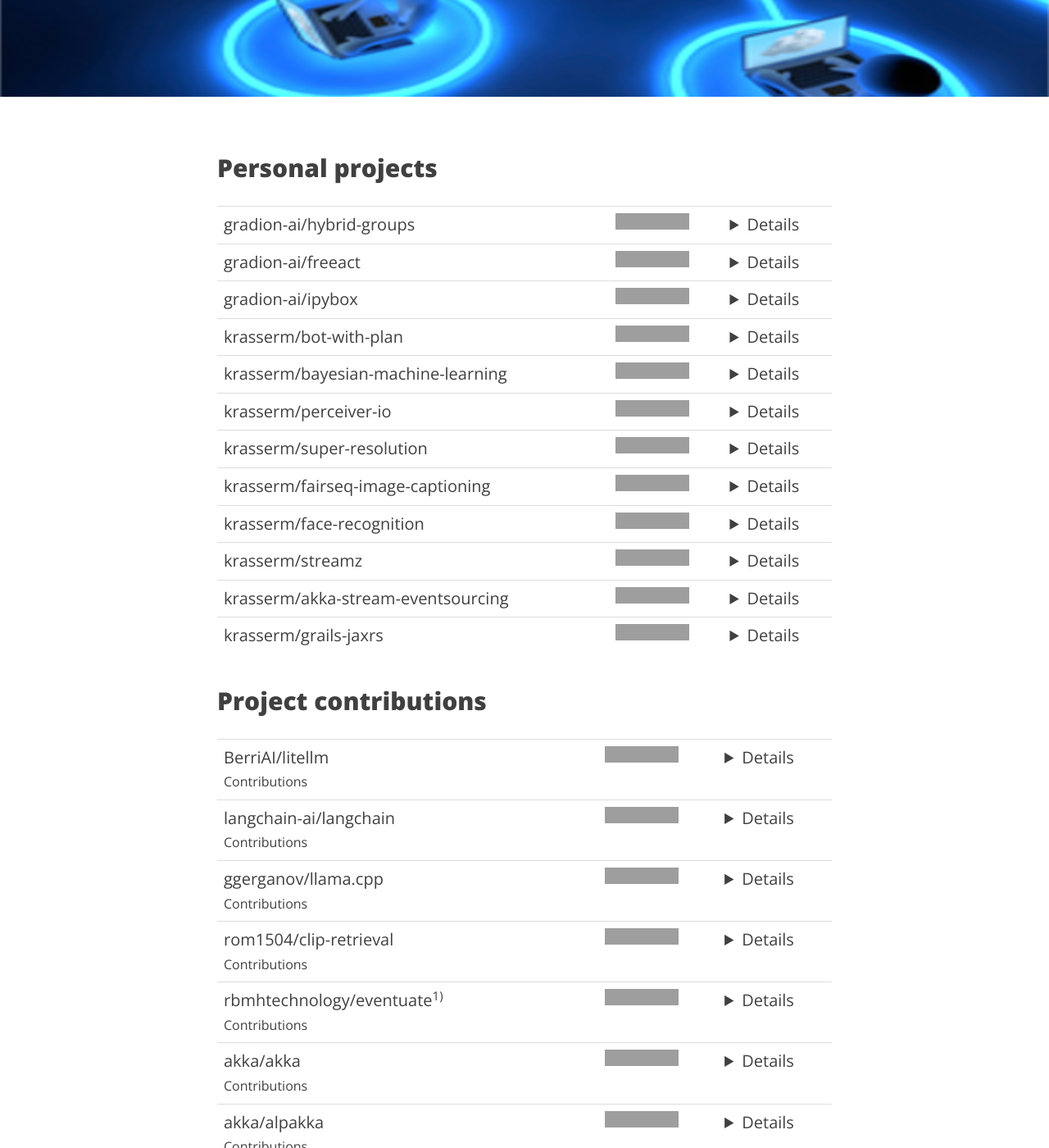
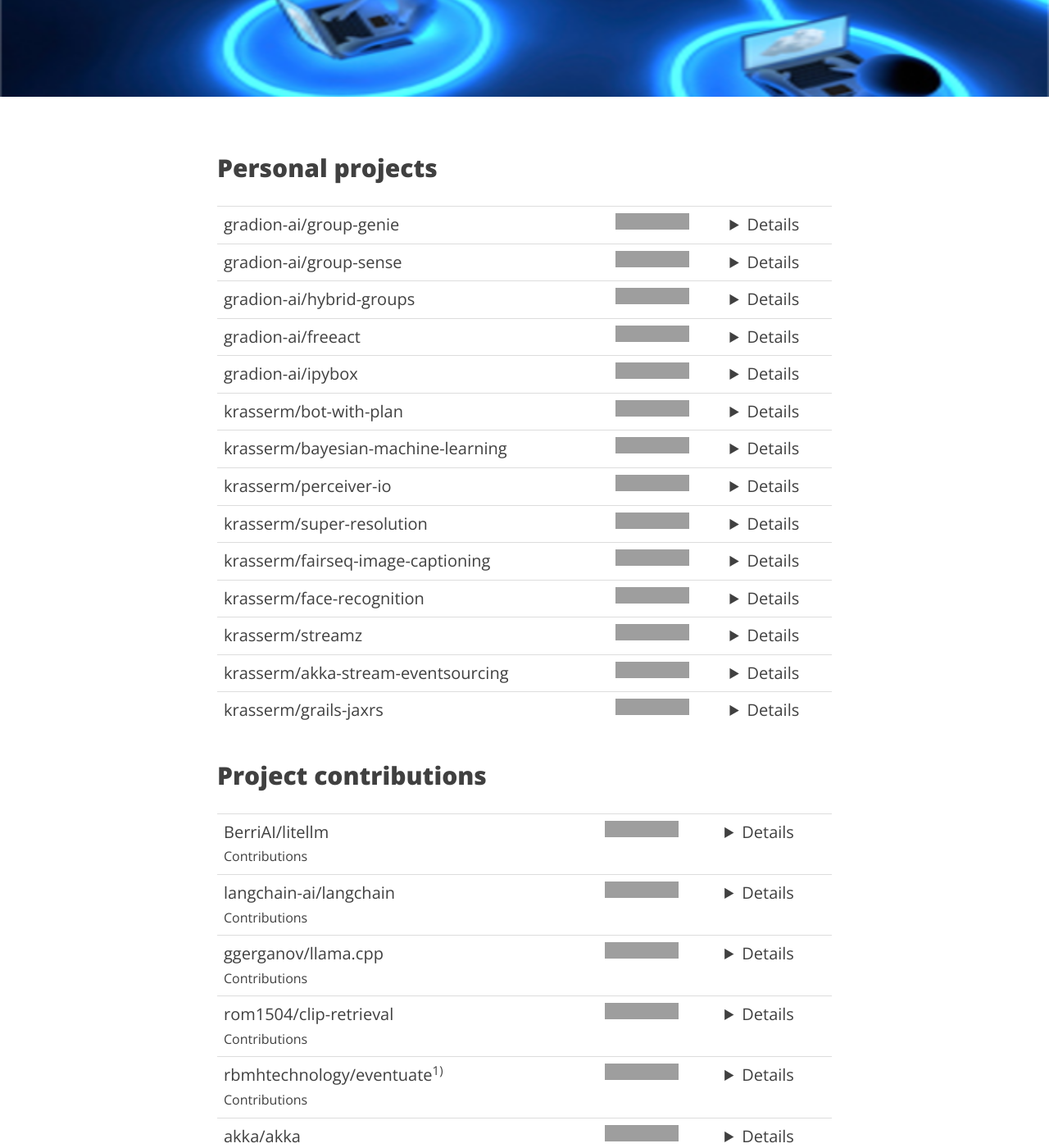
Before and after one commit to krasserm/krasserm.github.io, a Jekyll site: the page built from open-source.md, in a window 1280 px wide and 1400 px high, scrolled down 368 px. Shown: the whole window at 82% size. Built offline with Jekyll 4.4.1, drawn with Linux system fonts in a browser that asks for light colours; grey boxes are pictures that could not be loaded.

Commit message:
update open source projects list

```diff
--- a/open-source.md
+++ b/open-source.md
@@ -8,7 +8,9 @@
 ## Personal projects
 <p></p>
 <table>
-<tr><td><a style="text-decoration: none;" href="https://github.com/gradion-ai/hybrid-groups">gradion-ai/hybrid-groups</a></td><td><img alt="GitHub stars" src="https://img.shields.io/github/stars/gradion-ai/hybrid-groups"></td><td><details>Hybrid Groups integrates human team collaboration with AI agents. Unlike typical AI applications built for single-user interaction, Hybrid Groups enables AI agents to have conversations with multiple users simultaneously, recognizing each user’s identity and respecting their unique preferences and permissions.</details></td></tr>
+<tr><td><a style="text-decoration: none;" href="https://github.com/gradion-ai/group-genie">gradion-ai/group-genie</a></td><td><img alt="GitHub stars" src="https://img.shields.io/github/stars/gradion-ai/group-genie"></td><td><details>Enables single-user AI agents to participate in group chat conversations without modification by combining <a href="https://github.com/gradion-ai/group-sense">Group Sense</a>'s pattern detection with a flexible agent integration layer. Supports agents from any technology stack through a simple agent interface, with default implementations provided for Pydantic AI and OpenAI Agents SDK.</details></td></tr>
+<tr><td><a style="text-decoration: none;" href="https://github.com/gradion-ai/group-sense">gradion-ai/group-sense</a></td><td><img alt="GitHub stars" src="https://img.shields.io/github/stars/gradion-ai/group-sense"></td><td><details>Detects patterns in group chat message streams and transforms multi-party dialogue into self-contained queries that single-user AI assistants can process. Acts as a non-invasive adapter layer that enables existing AI systems to handle group conversations through natural language engagement criteria without requiring model modification or retraining.</details></td></tr>
+<tr><td><a style="text-decoration: none;" href="https://github.com/gradion-ai/hybrid-groups">gradion-ai/hybrid-groups</a></td><td><img alt="GitHub stars" src="https://img.shields.io/github/stars/gradion-ai/hybrid-groups"></td><td><details>Integrates <a href="https://github.com/gradion-ai/group-genie">Group Genie</a> into Slack and GitHub, enabling existing single-user AI agents to participate in group chat conversations without requiring modification to the agents themselves. Monitors group chats, detects conversation patterns, and reformulates multi-party exchanges into self-contained queries that AI agents can process.</details></td></tr>
 <tr><td><a style="text-decoration: none;" href="https://github.com/gradion-ai/freeact">gradion-ai/freeact</a></td><td><img alt="GitHub stars" src="https://img.shields.io/github/stars/gradion-ai/freeact"></td><td><details><code>freeact</code> is a lightweight AI agent library using Python as the common language to define executable actions and tool interfaces. This is in contrast to traditional approaches where actions and tools are described with JSON. A unified code-based approach enables <code>freeact</code> agents to reuse actions from earlier steps as tools or <i>skills</i> in later steps. This design allows agents to build on their previous work and compose more complex actions from simpler ones.</details></td></tr>
 <tr><td><a style="text-decoration: none;" href="https://github.com/gradion-ai/ipybox">gradion-ai/ipybox</a></td><td><img alt="GitHub stars" src="https://img.shields.io/github/stars/gradion-ai/ipybox"></td><td><details><code>ipybox</code> is a lightweight and secure Python code execution sandbox based on <a href="https://ipython.org/">IPython</a> and <a href="https://www.docker.com/">Docker</a>. Designed for AI agents that interact with their environment through code execution, like <a href="https://github.com/gradion-ai/freeact/"><code>freeact</code></a> agents, it is also well-suited for many other secure code execution use cases.</details></td></tr>
 <tr><td><a style="text-decoration: none;" href="https://github.com/krasserm/bot-with-plan">krasserm/bot-with-plan</a></td><td><img alt="GitHub stars" src="https://img.shields.io/github/stars/krasserm/bot-with-plan"></td><td><details>The bot-with-plan project is experimental work on <a href="/2024/03/06/modular-agent/">separating planning from function calling in ReAct-style LLM agents</a>, allowing for better utilization of smaller LLMs and easier generation of synthetic datasets for <a href="/2024/05/31/planner-fine-tuning/">planner fine-tuning</a>. It provides <a href="https://huggingface.co/collections/krasserm/gba-662b9e8e50ca10a54ce66e30">7B LLMs fine-tuned on synthetic agent trajectories</a> that reach GPT-4 level planning performance. The implementation makes heavy use of <a href="/2023/12/18/llm-json-mode/">schema-guided generation</a> for reliable communication between agent modules.</details></td></tr>
```
